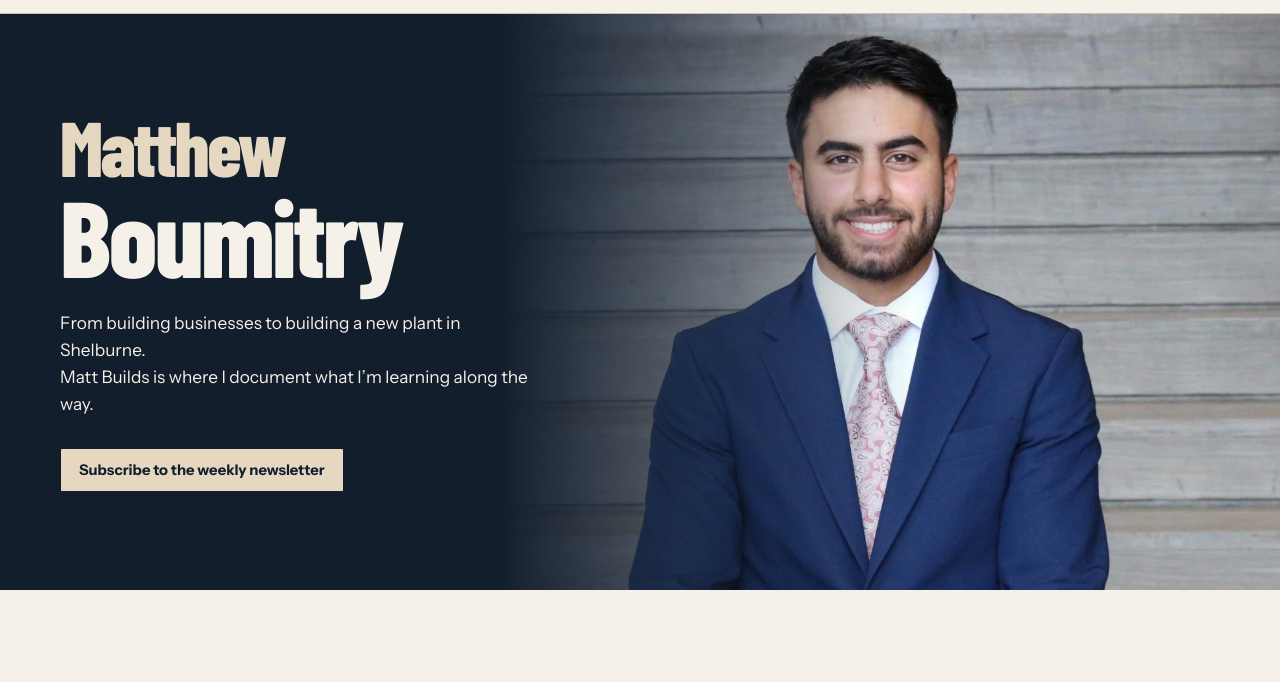
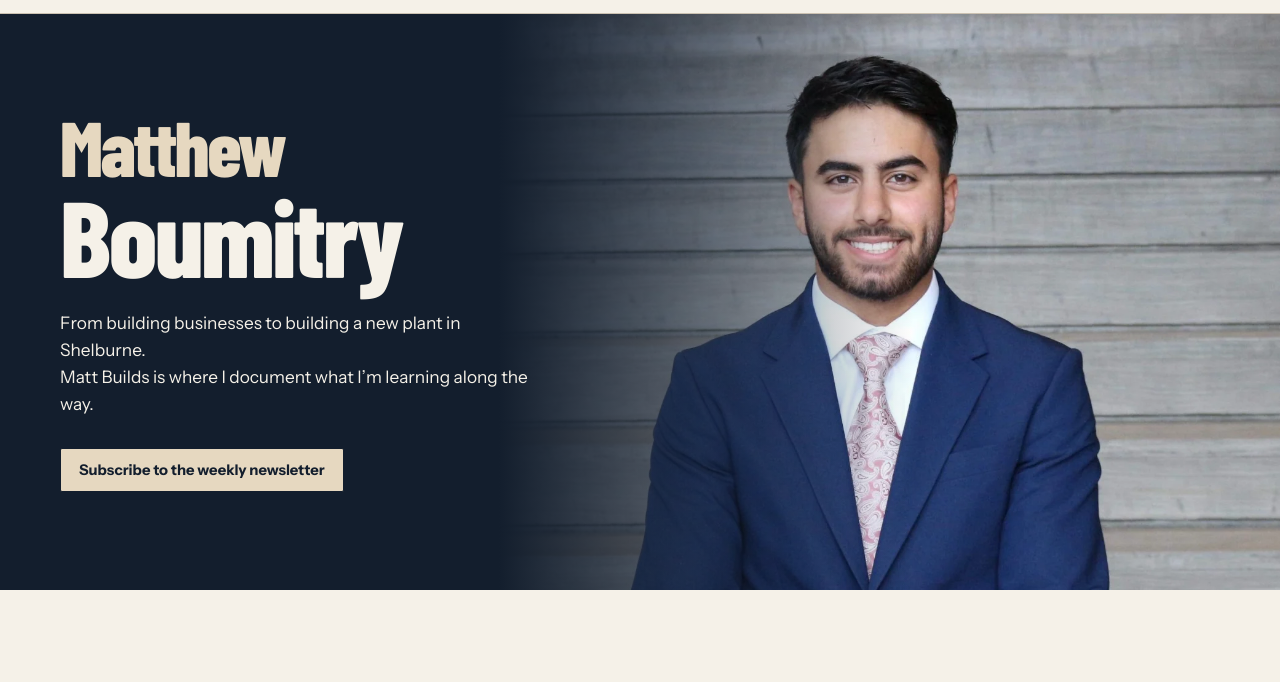
Before and after one commit to matthewboumitry26-dotcom/mattbuilds-vercel, a plain HTML site: page public/index.html in a window 1280 px wide. Shown: the part 64-746 px from the top of the page. Drawn offline with Linux system fonts and the light colour scheme.

Commit message:
Lower desktop hero portrait crop so the head is not clipped.
Co-authored-by: Cursor <cursoragent@cursor.com>

```diff
--- a/public/assets/site.css
+++ b/public/assets/site.css
@@ -228,7 +228,7 @@ body:has(.newsletter) .site-footer { border-top: 1px solid rgba(230, 216, 192, .
   color: var(--paper);
 }
 .profile-portrait { position: absolute; z-index: -1; inset: 0 0 0 39%; }
-.profile-portrait img { width: 100%; height: 100%; object-fit: cover; object-position: center 42%; }
+.profile-portrait img { width: 100%; height: 100%; object-fit: cover; object-position: center 28%; }
 .profile-portrait::after {
   position: absolute;
   inset: 0;
```
